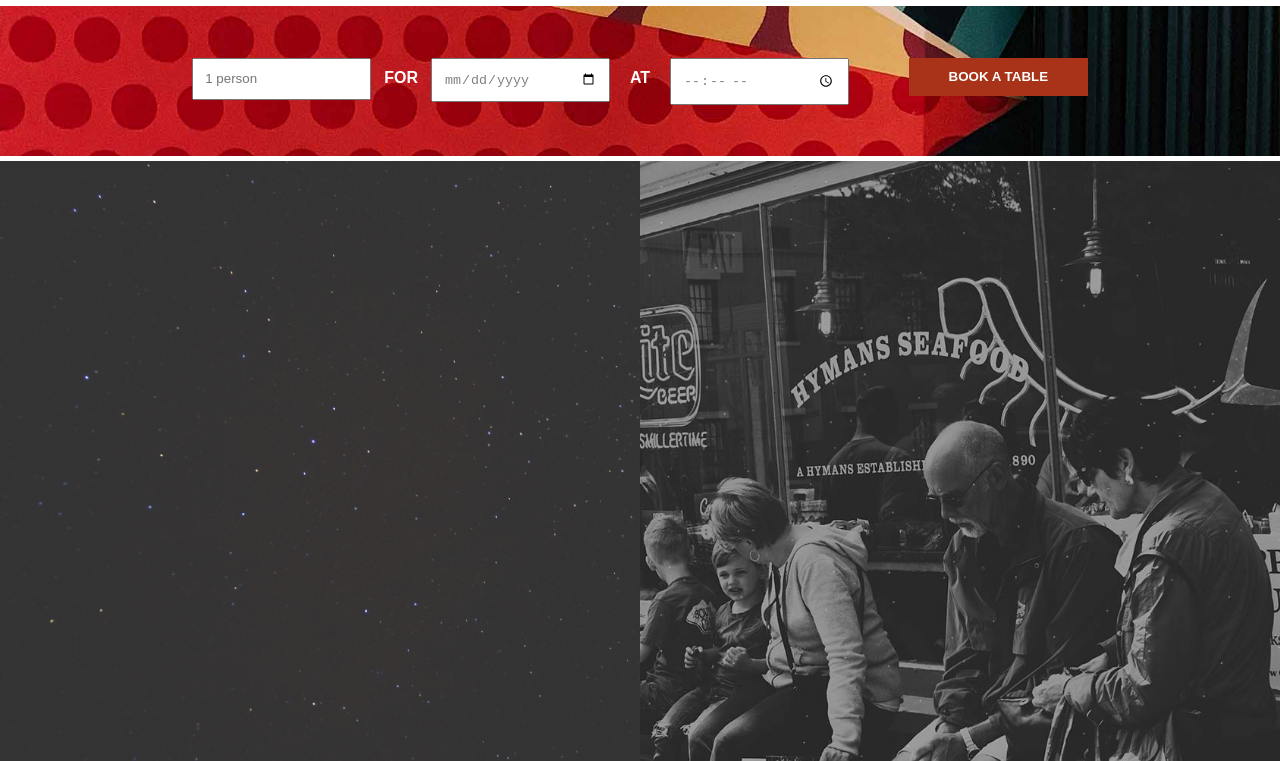
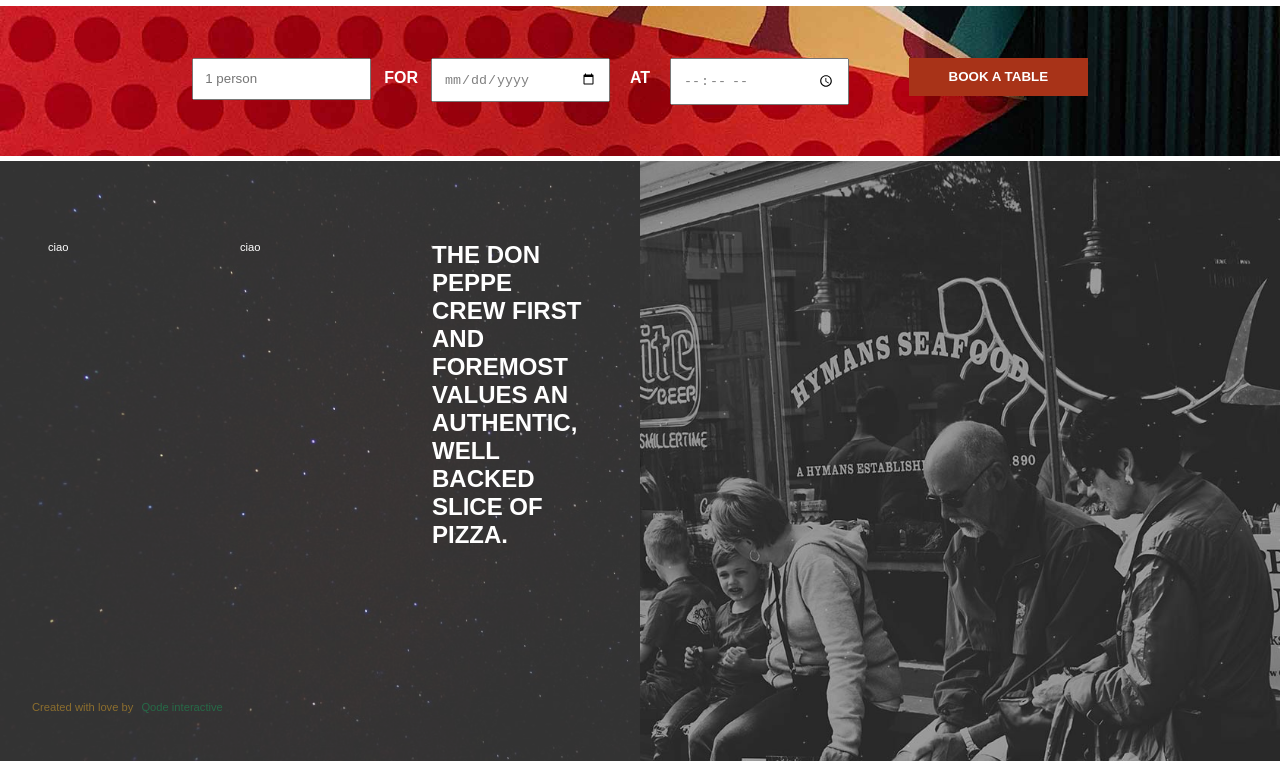
Before and after one commit to FabrizioMisseri/proj-html-vuejs, a Vue app: page / in a window 1280 px wide. Shown: the part 3518-4279 px from the top of the page. Built offline with nearby package versions, Linux system fonts and the light colour scheme.

Commit message:
add appFooter layout part 2/2

```diff
--- a/src/components/appFooter.vue
+++ b/src/components/appFooter.vue
@@ -7,43 +7,79 @@ export default {
 <template>
     <footer class="flex">
 
-        <!-- SECTION DX -->
-        <section class="sx">
+        <!-- SECTION SX -->
+        <section class="sx small-size">
             <!-- BG-IMG -->
             <figure></figure>
 
-            <!-- TOP -->
+            <!-- TOP CONTAINER-->
+            <div class="container">
 
                 <!-- COLUMN SX -->
+                <div class="column">ciao</div>
                 <!-- COLUMN SX -->
 
                 <!-- COLUMN CENTER -->
+                <div class="column">ciao</div>
                 <!-- COLUMN CENTER -->
 
                 <!-- COLUMN DX -->
+                <div class="column">
+                    <h3 class="big-size">
+                        THE DON PEPPE CREW FIRST AND FOREMOST VALUES AN AUTHENTIC, WELL BACKED SLICE OF PIZZA.
+                    </h3>
+                </div>
                 <!-- COLUMN DX -->
 
-            <!-- TOP -->
+            </div>
+            <!-- TOP CONTAINER-->
 
             <!-- BOTTOM -->
+            <div class="container bottom">
+                <span class="color-gold">
+                    Created with love by
+                </span>
+                <span class="color-aqua ml-1">
+                    Qode interactive
+                </span>
+            </div>
             <!-- BOTTOM -->
 
         </section>
-        <!-- / SECTION DX -->
+        <!-- / SECTION SX -->
 
 
-        <!-- SECTION SX -->
-        <section class="dx"></section>
-        <!-- / SECTION SX -->
+
+
+        <!-- SECTION DX -->
+        <section class="dx">
+
+
+
+        </section>
+        <!-- / SECTION DX -->
 
     </footer>
 </template>
 
 <style lang="scss" scoped>
+@use "../styles/partials/variables" as *;
+
 footer {
     width: 100%;
     // debug
     min-height: 600px;
+    // debug
+    color: white;
+
+    .container {
+        width: 90%;
+        display: flex;
+
+        &.bottom {
+            padding: 3rem 0;
+        }
+    }
 
     .sx,
     .dx {
@@ -56,8 +92,18 @@ footer {
         background-size: cover;
     }
 
+    .dx {
+        background-image: url(../assets/imgs/img/footer-img-1.jpg);
+    }
+
     .sx {
         position: relative;
+        padding-top: 5rem;
+        display: flex;
+        flex-wrap: wrap;
+        flex-direction: column;
+        justify-content: space-between;
+
 
         figure {
             width: 100%;
@@ -70,11 +116,26 @@ footer {
             background-image: url(../assets/imgs/img/starway-to-heaven.jpg);
 
         }
+
+        .column {
+            width: calc(100% / 3);
+            padding: 0 1rem;
+
+        }
     }
 
-    .dx {
-        background-image: url(../assets/imgs/img/footer-img-1.jpg);
+
 }
 
+.color-gold {
+    color: $footer-gold;
+}
+
+.color-orange {
+    color: $footer-orange;
+}
+
+.color-aqua {
+    color: $footer-aqua;
 }
 </style>
--- a/src/styles/general.scss
+++ b/src/styles/general.scss
@@ -91,3 +91,7 @@ img {
 .mb-1 {
     margin-bottom: .5rem;
 }
+
+.ml-1 {
+    margin-left: .5rem;
+}
--- a/src/styles/partials/_variables.scss
+++ b/src/styles/partials/_variables.scss
@@ -8,3 +8,7 @@ $color-prices: #8A3824;
 $color-brown: #A83419;
 $color-pizzaDeals: #89331F;
 $color-btn-form: #A83318;
+
+$footer-gold: #8C6E2E;
+$footer-orange: #9F3218;
+$footer-aqua: #266A47;
```
Also changed, not shown: src/components/footerComps/footerCard.vue (added). Lines whose indentation alone changed are shown as unchanged.
